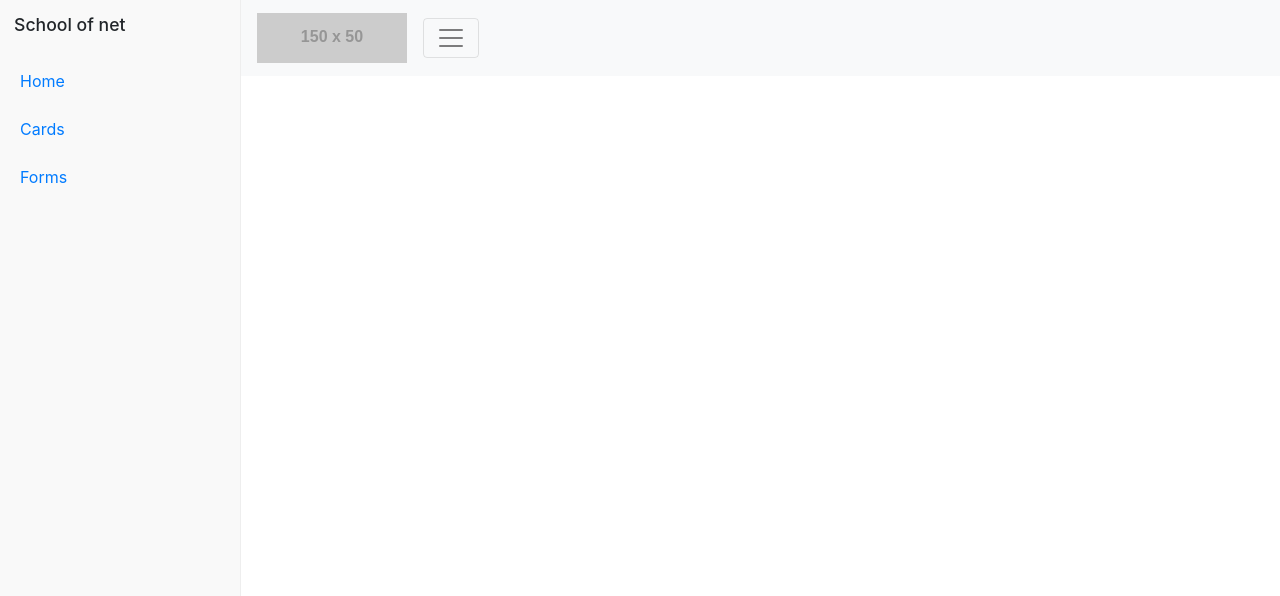
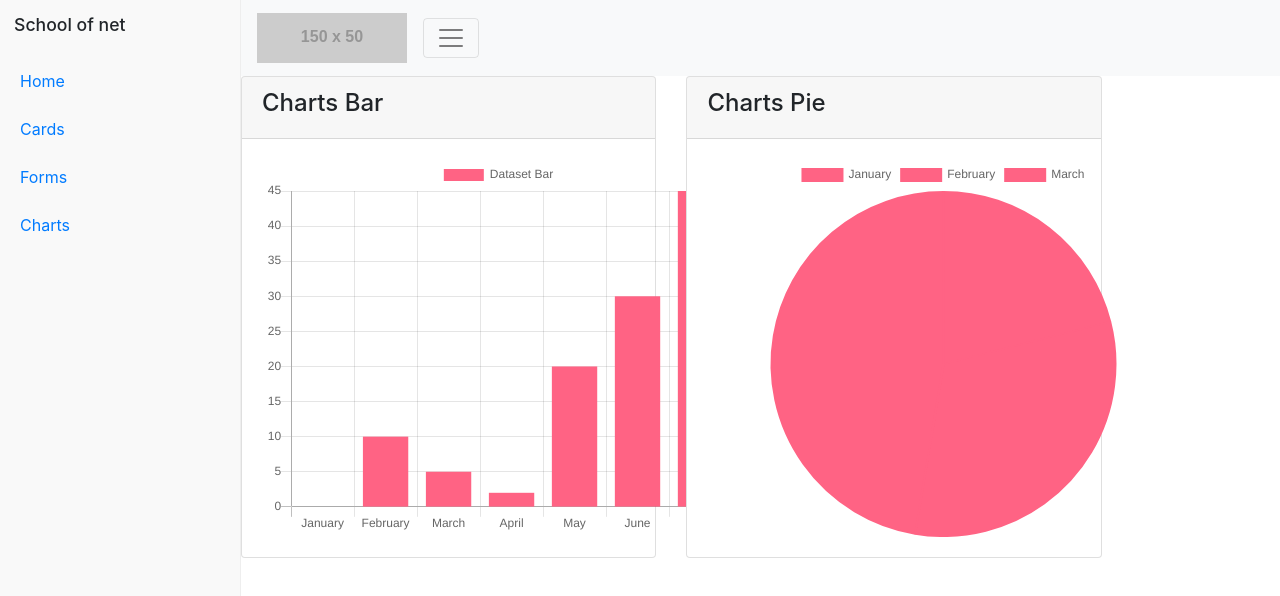
Before and after one commit to agftech/admin-template-react, a React (Create React App) app: page /charts in a window 1280 px wide. Shown: the top 596 px of the page. Built offline with nearby package versions, Linux system fonts and the light colour scheme; what react-toast-notifications would draw is missing.

Commit message:
:package: feat: add charts component

```diff
--- /dev/null
+++ b/src/components/inside/Charts.js
@@ -0,0 +1,56 @@
+import React from "react";
+import { Row, Col, Card, CardHeader, CardBody } from "reactstrap";
+import { Bar, Pie } from 'react-chartjs-2';
+
+const dataBar = {
+  labels: ["January", "February", "March", "April", "May", "June", "July"],
+  datasets: [
+    {
+      label: "Dataset Bar",
+      backgroundColor: "rgb(255, 99, 132)",
+      borderColor: "rgb(255, 99, 132)",
+      data: [0, 10, 5, 2, 20, 30, 45],
+    }
+  ],
+};
+
+const dataPie = {
+  labels: ["January", "February", "March"],
+  datasets: [
+    {
+      label: "Dataset Pie",
+      backgroundColor: "rgb(255, 99, 132)",
+      borderColor: "rgb(255, 99, 132)",
+      data: [20, 30, 45],
+    }
+  ],
+};
+
+export default function Charts() {
+  return (
+    <div>
+      <Row>
+        <Col xs="12" sm="6" md="5">
+          <Card>
+            <CardHeader>
+              <h4>Charts Bar</h4>
+            </CardHeader>
+            <CardBody>
+                <Bar data={dataBar} width={100} height={80}/>
+            </CardBody>
+          </Card>
+        </Col>
+        <Col xs="12" sm="6" md="5">
+          <Card>
+            <CardHeader>
+              <h4>Charts Pie</h4>
+            </CardHeader>
+            <CardBody>
+                <Pie data={dataPie} width={100} height={80}/>
+            </CardBody>
+          </Card>
+        </Col>
+      </Row>
+    </div>
+  );
+}
--- a/src/containers/routes.js
+++ b/src/containers/routes.js
@@ -1,5 +1,6 @@
 import Cards from './../components/inside/Cards';
 import Forms from './../components/inside/Forms';
+import Charts from './../components/inside/Charts';
 
 const LoadingRoutes  = () => ([
     {
@@ -11,7 +12,12 @@ const LoadingRoutes  = () => ([
         path: "/forms",
         name: "Forms",
         template: Forms
-    }
+    },
+        {
+        path: "/charts",
+        name: "Charts",
+        template: Charts
+    },
 
 ]);
 
```
